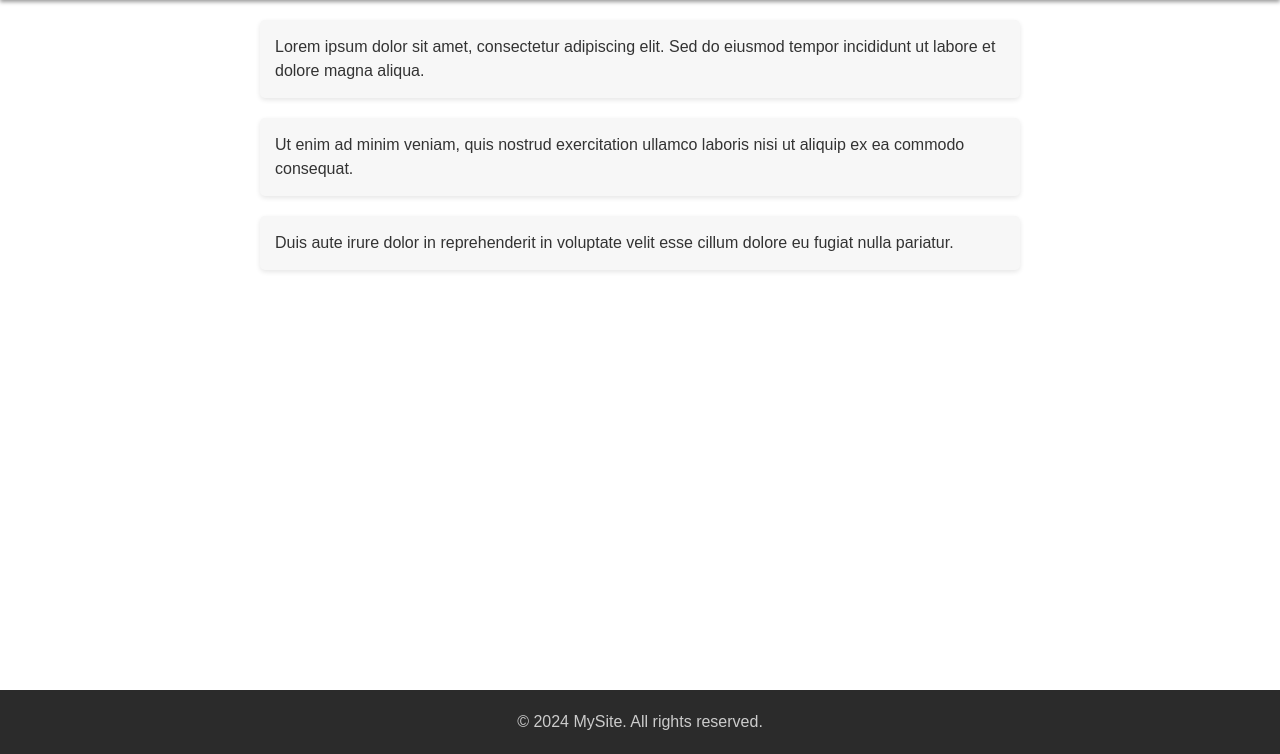
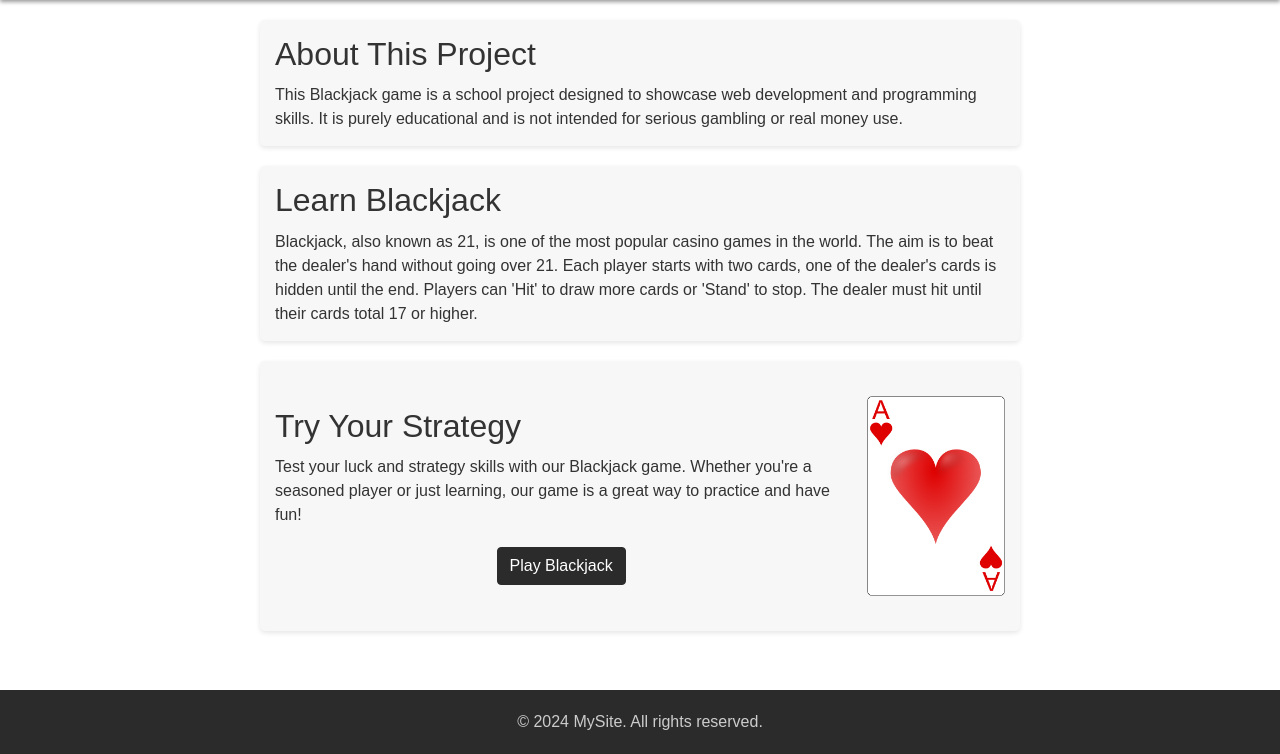
Before and after one commit to LarsJ03/Python-and-Web-DEV, a Flask app: page / in a window 1280 px wide. Shown: the part 52-806 px from the top of the page. Run offline with Flask 3, Linux system fonts and the light colour scheme; some libraries are stand-ins or nearby versions.

Commit message:
Small changes to index layout

```diff
--- a/templates/index.html
+++ b/templates/index.html
@@ -4,13 +4,26 @@
 {% block content %}
 <section class="content-section">
     <div class="text-box">
-        <p>Lorem ipsum dolor sit amet, consectetur adipiscing elit. Sed do eiusmod tempor incididunt ut labore et dolore magna aliqua.</p>
+        <h2>About This Project</h2>
+        <p>This Blackjack game is a school project designed to showcase web development and programming skills. It is purely educational and is not intended for serious gambling or real money use.</p>
     </div>
     <div class="text-box">
-        <p>Ut enim ad minim veniam, quis nostrud exercitation ullamco laboris nisi ut aliquip ex ea commodo consequat.</p>
+        <h2>Learn Blackjack</h2>
+        <p>Blackjack, also known as 21, is one of the most popular casino games in the world. The aim is to beat the dealer's hand without going over 21. Each player starts with two cards, one of the dealer's cards is hidden until the end. Players can 'Hit' to draw more cards or 'Stand' to stop. The dealer must hit until their cards total 17 or higher.</p>
     </div>
-    <div class="text-box">
-        <p>Duis aute irure dolor in reprehenderit in voluptate velit esse cillum dolore eu fugiat nulla pariatur.</p>
+    <div class="text-box strategy-box">
+        <div class="strategy-text">
+            <h2>Try Your Strategy</h2>
+            <p>Test your luck and strategy skills with our Blackjack game. Whether you're a seasoned player or just learning, our game is a great way to practice and have fun!</p>
+            <!-- Button container for centering the button -->
+            <div class="button-container">
+                <a href="{{ url_for('game') }}" class="btn btn-primary">Play Blackjack</a>
+            </div>
+        </div>
+        <div class="strategy-card">
+            <img src="{{ url_for('static', filename='cards/ace_of_hearts.png') }}" alt="Ace of Hearts" class="card-image">
+        </div>
     </div>
+
 </section>
 {% endblock %}
```
